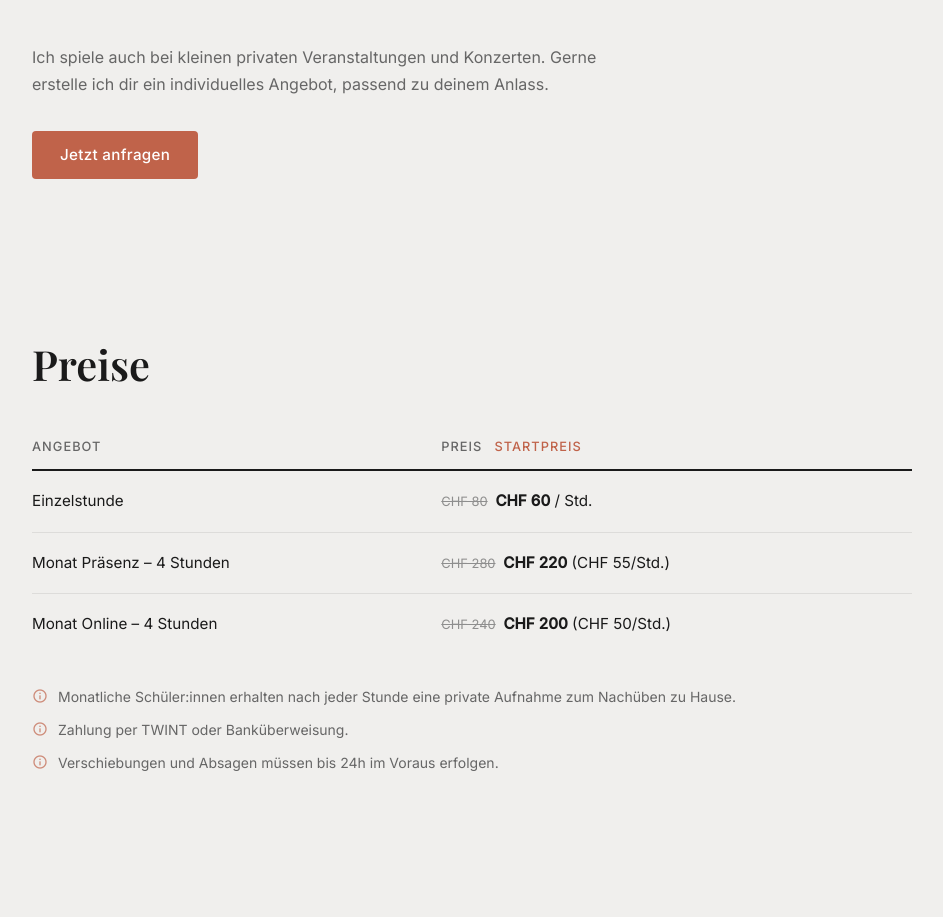
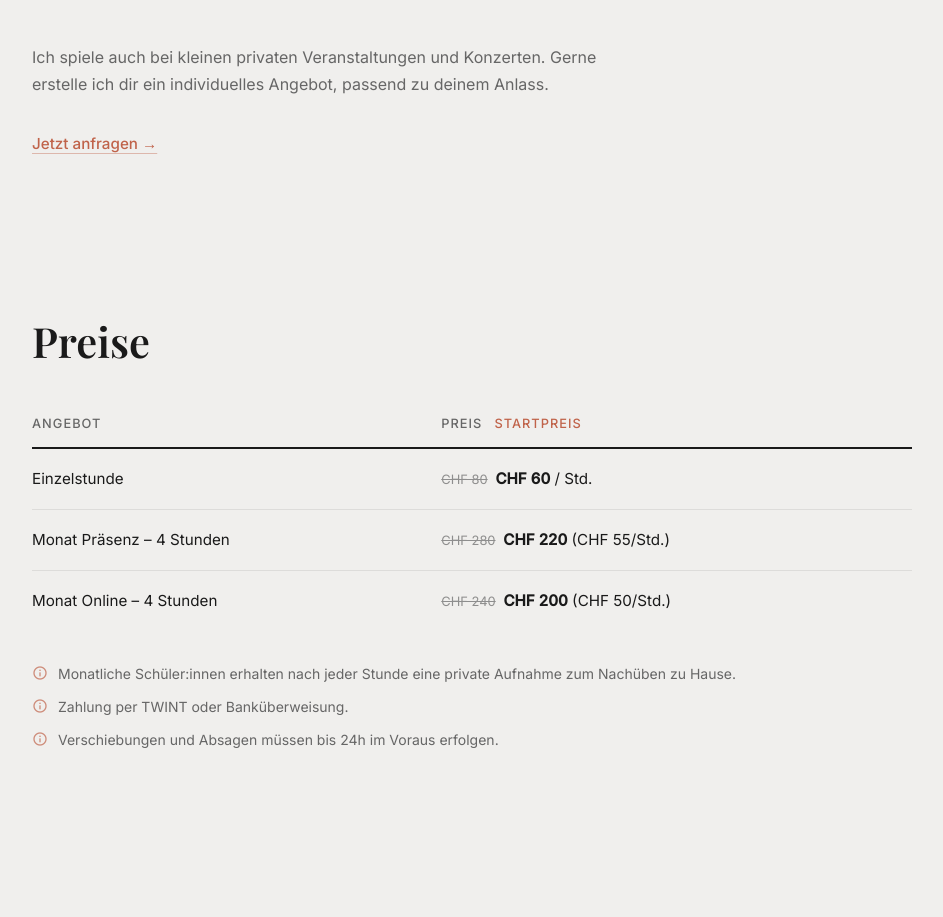
Before and after one commit to carranza-javier/laguitarrita, an Angular app: page / in a window 1280 px wide. Shown: the part 2440-3357 px from the top of the page, without its empty margins (168-1111 px from the left). Built offline with nearby package versions, Linux system fonts and the light colour scheme.

Commit message:
Turn concerts CTA into a subtle text link

```diff
--- a/src/app/components/concerts/concerts.component.scss
+++ b/src/app/components/concerts/concerts.component.scss
@@ -10,20 +10,22 @@
 }
 
 .concerts-cta {
-  display: inline-block;
-  padding: 12px 28px;
-  border-radius: 4px;
-  background: var(--accent);
-  color: #fff;
-  font-family: var(--font-body);
+  color: var(--accent);
   font-weight: 500;
   font-size: 0.95rem;
-  letter-spacing: 0.02em;
-  transition: background 0.2s;
+  text-decoration: underline;
+  text-decoration-thickness: 1px;
+  text-underline-offset: 4px;
+  text-decoration-color: rgba(192, 99, 74, 0.4);
+  transition: text-decoration-color 0.2s;
+
+  &::after {
+    content: ' →';
+  }
 
   &:hover,
   &:focus-visible {
-    background: #a8533d;
-    text-decoration: none;
+    text-decoration: underline;
+    text-decoration-color: currentColor;
   }
 }
```
